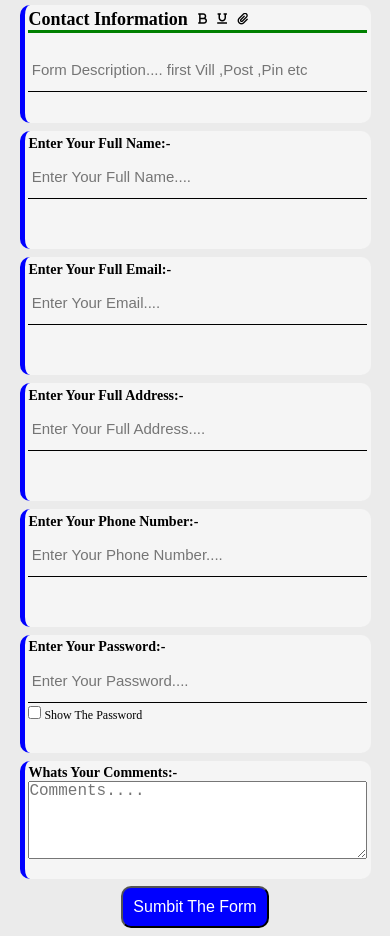
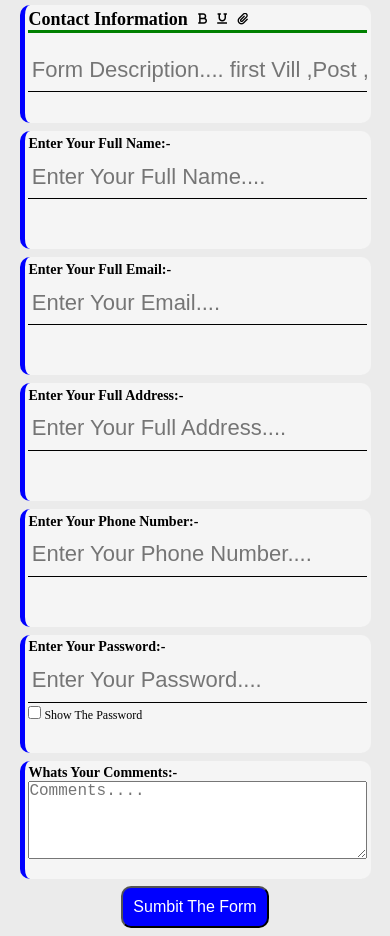
Before and after one commit to SUDIPSHIT777/form.github.io, a plain HTML site: page index.html in a window 390 px wide. Shown: the part 41-977 px from the top of the page. Drawn offline with Linux system fonts and the light colour scheme.

Commit message:
formvalidation.css

```diff
--- a/ELEMENTS/CSS/formvalidation.css
+++ b/ELEMENTS/CSS/formvalidation.css
@@ -92,10 +92,10 @@ body{
         height: 70%;
     }
     .first2_input{
-        font-size: 15px;
+        font-size: 22px;
     }
     .first_input{
-        font-size: 15px;
+        font-size: 22px;
     }
     .submit{
         padding: 10px;
```
